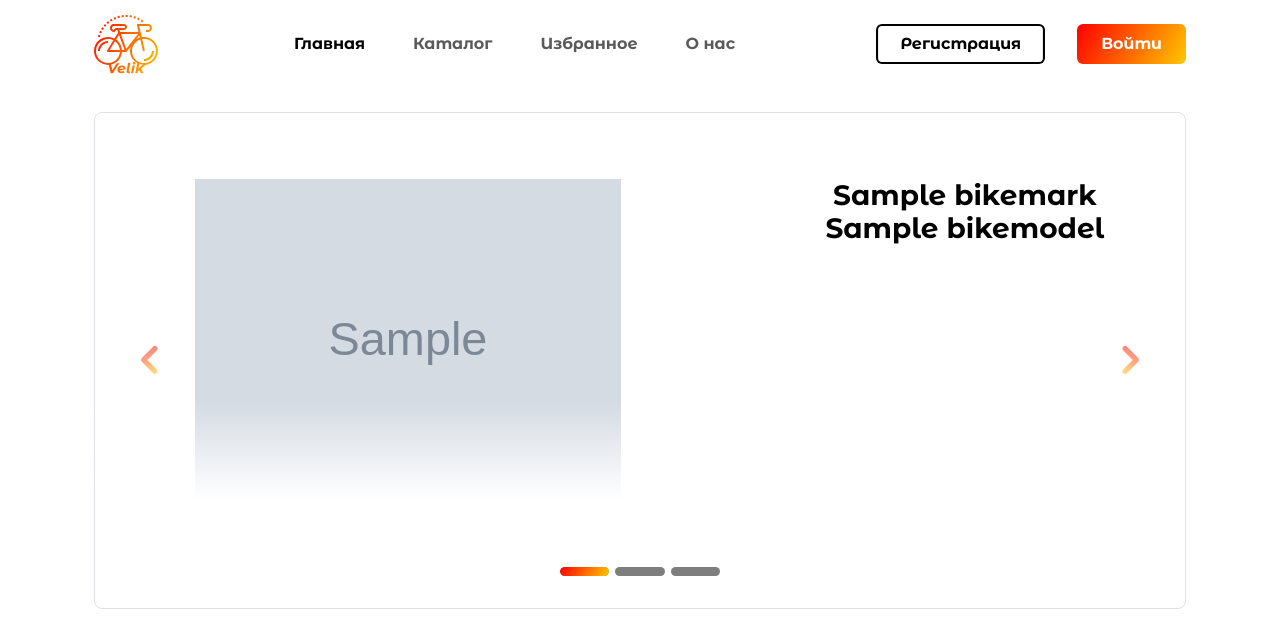
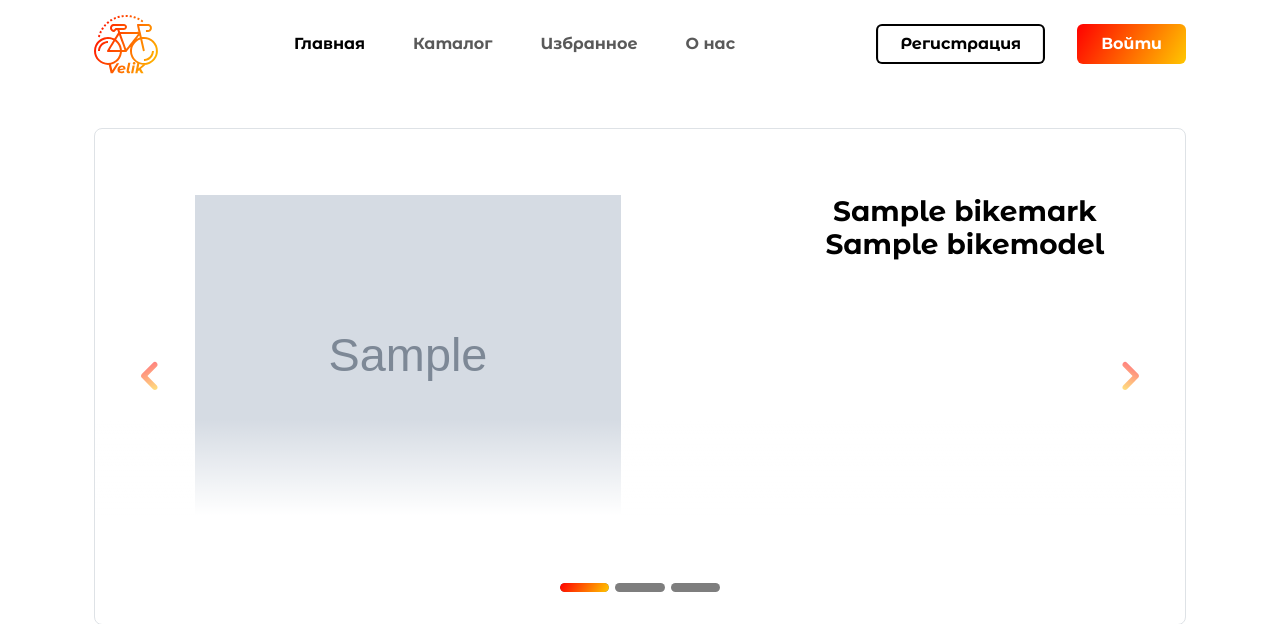
Before and after one commit to VadimBarinov/Site-Velik, a Django app: page / in a window 1280 px wide. Shown: the top 624 px of the page. Run offline with Django 5.2, Linux system fonts and the light colour scheme; tables that the repository leaves empty hold one stand-in row (values such as "Sample post"); grey boxes marked "Sample" are stand-in pictures.

Commit message:
added padding-bottom on navbar

```diff
--- a/catalog/static/catalog/css/styles.css
+++ b/catalog/static/catalog/css/styles.css
@@ -21,7 +21,7 @@ body {
 }
 
 .navbar {
-  padding-bottom: 2rem !important;
+  padding-bottom: 3rem !important;
 }
 
 .footer {
```
